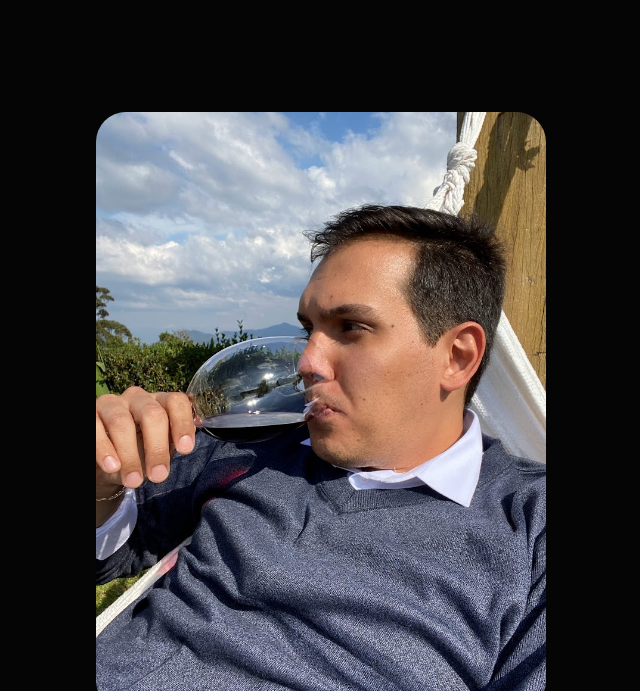
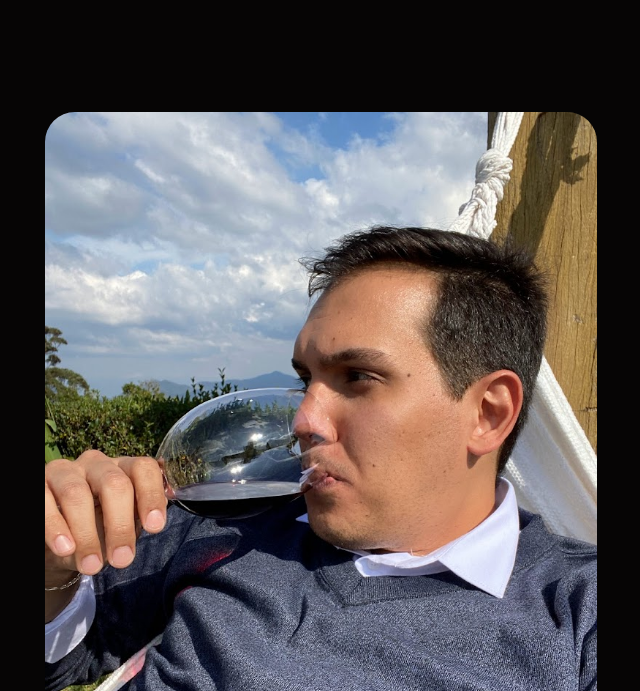
Before and after one commit to raeldecarvalho/Portfolio1, a plain HTML site: page index.html in a window 768 px wide. Shown: the part 109-800 px from the top of the page, without its empty margins (63-703 px from the left). Drawn offline with nearby package versions, Linux system fonts and the light colour scheme.

Commit message:
Update style.css

```diff
--- a/styles/style.css
+++ b/styles/style.css
@@ -135,15 +135,12 @@ body {
     font-weight: 500;
 }
 
-@media (max-width: 1300px){
+@media (max-width: 1300px) and (min-width: 768px), (max-width: 768px){
     .cabecalho {
         padding: 10%;
     }
     .cabecalho__menu{
         justify-content: center;
-    }
-    .cabecalho__menu__link{
-        font-size: 1.5rem;
     }
     .apresentacao {
         flex-direction: column-reverse;
@@ -152,7 +149,19 @@ body {
     .apresentacao__conteudo {
         width: auto;
     }
+}
+
+@media (max-width: 1300px) and (min-width: 768px){
     .apresentacao__imagem {
-        width: 65%;
+        width: 40%;
     }
 }
+
+@media (max-width: 768px){
+    .cabecalho__menu__link{
+        font-size: 1.5rem;
+    }
+    .apresentacao__imagem {
+        width: 80%;
+    }
+}
```
